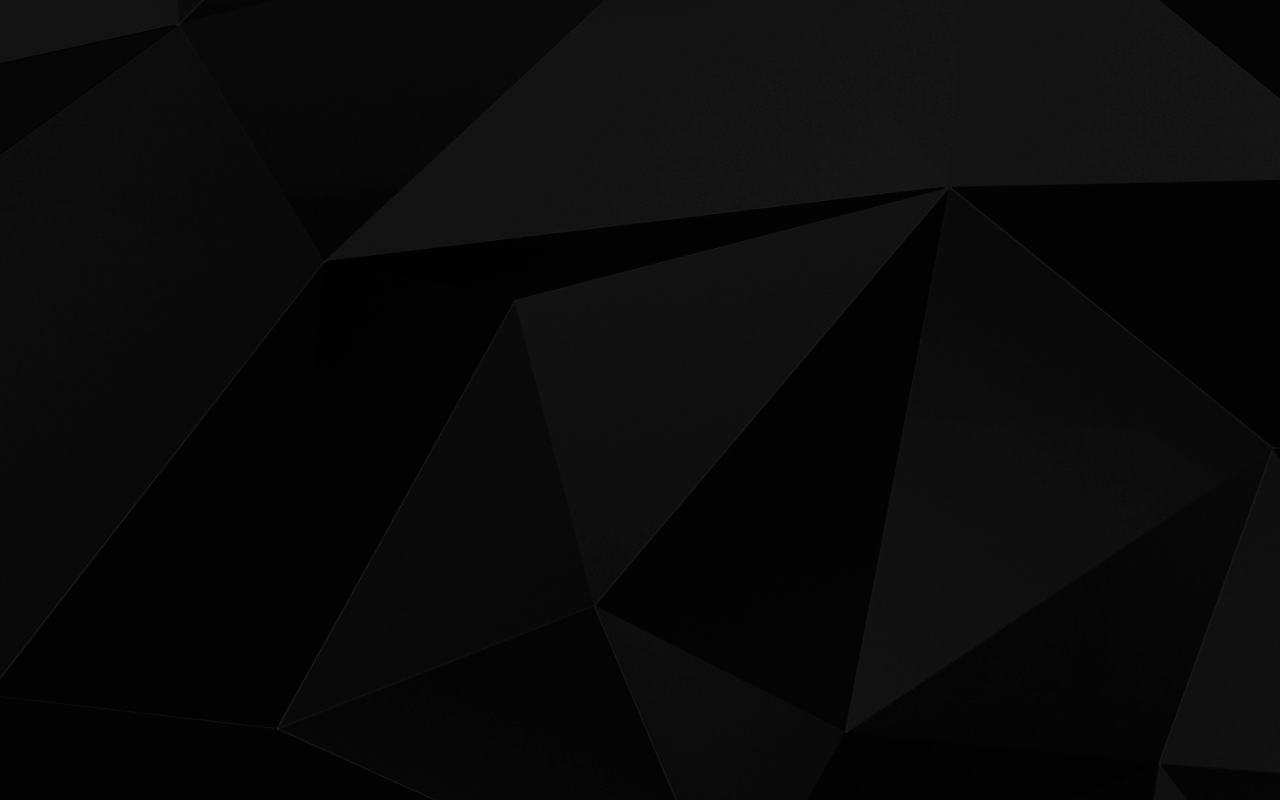
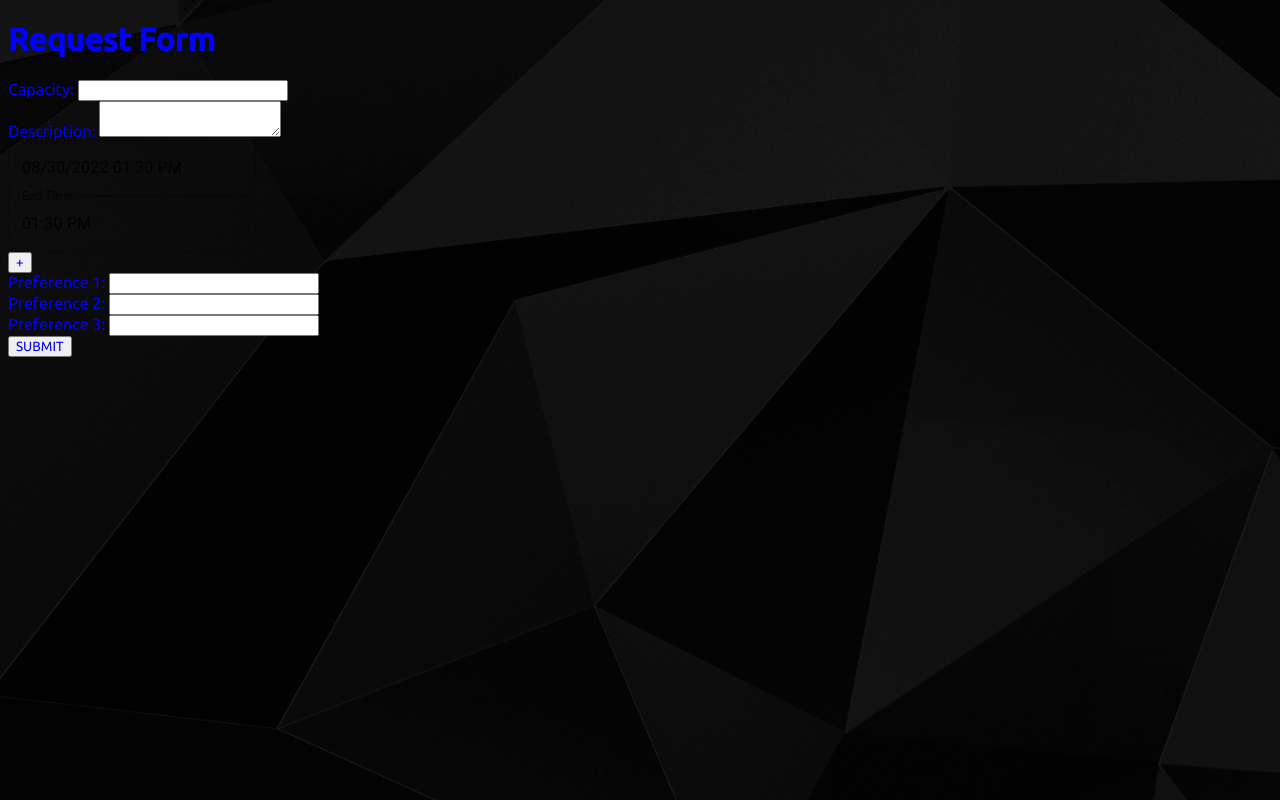
Before and after one commit to PradhanAN/Seminar-Hall-proj, a React (Create React App) app: page /request in a window 1280 px wide. Built offline with nearby package versions, Linux system fonts and the light colour scheme; a web font is replaced by a local one.

Commit message:
added basic requestForm

```diff
--- a/package.json
+++ b/package.json
@@ -8,12 +8,15 @@
     "@material-ui/core": "^4.12.4",
     "@mui/icons-material": "^5.8.4",
     "@mui/material": "^5.10.1",
+    "@mui/x-date-pickers": "^5.0.0-beta.7",
     "@testing-library/jest-dom": "^4.2.4",
     "@testing-library/react": "^9.4.1",
     "@testing-library/user-event": "^7.2.1",
     "body-parser": "^1.20.0",
+    "dayjs": "^1.11.5",
     "react": "^18.0.0",
     "react-dom": "^18.0.0",
+    "react-hook-form": "^7.34.2",
     "react-router-dom": "^5.1.2",
     "react-scripts": "4.0.3",
     "swiper": "^8.3.2",
--- a/src/Routes.js
+++ b/src/Routes.js
@@ -3,6 +3,7 @@ import { BrowserRouter, Switch, Route } from "react-router-dom";
 import Layout from "./layout/Layout";
 import Signup from "./auth/Signup";
 import Signin from "./auth/Signin";
+import RequestForm from "./request/RequestForm";
 
 const Routes = () => {
   return (
@@ -11,6 +12,7 @@ const Routes = () => {
         <Route path="/" exact component={Layout} />
         <Route path="/signup" exact component={Signup} />
         <Route path="/signin" exact component={Signin} />
+        <Route path="/request" exact component={RequestForm} />
       </Switch>
     </BrowserRouter>
   );
--- /dev/null
+++ b/src/request/RequestForm.css
@@ -0,0 +1,3 @@
+* {
+    color: blue;
+}
--- /dev/null
+++ b/src/request/RequestForm.js
@@ -0,0 +1,146 @@
+import React, { useState, useEffect } from "react";
+import { AdapterDayjs } from "@mui/x-date-pickers/AdapterDayjs";
+import TextField from "@mui/material/TextField";
+import {
+	DateTimePicker,
+	LocalizationProvider,
+	TimePicker,
+} from "@mui/x-date-pickers";
+import { useForm } from "react-hook-form";
+import "./RequestForm.css";
+
+const renderDateTimes = (data) => {
+	// console.log(data);
+	return data.map((entry) => {
+		// console.log(entry);
+		return (
+			<div key={entry.date}>
+				<p>{entry.date.toDateString()}</p>
+				<p>{entry.fromTime.toString()}</p>
+				<p>{entry.toTime.toString()}</p>
+			</div>
+		);
+	});
+};
+
+const RequestForm = () => {
+	const currDate = new Date();
+	const [fromTime, setFromTime] = useState(currDate);
+	const [toTime, setToTime] = useState(currDate);
+	const [rawData, setRawData] = useState([]);
+	const [renderedDates, setRenderedDates] = useState([]);
+	const {
+		register,
+		handleSubmit,
+		formState: { errors },
+	} = useForm();
+
+	const dates = async (e) => {
+		e.preventDefault();
+
+		toTime.setFullYear(
+			fromTime.getFullYear(),
+			fromTime.getMonth(),
+			fromTime.getDate()
+		);
+
+		const currData = {
+			date: fromTime,
+			fromTime: fromTime,
+			toTime: toTime,
+		};
+		await setRawData([...rawData, currData]);
+		// setRenderedDates(renderDateTimes(rawData));
+	};
+
+	useEffect(() => {
+		// console.log(rawData);
+		setRenderedDates(renderDateTimes(rawData));
+	}, [rawData]);
+
+	const onSubmit = (data) => {
+		const curatedData = {
+			...data,
+			date: currDate,
+			dates: rawData,
+		};
+		console.log(curatedData);
+	};
+	return (
+		<div>
+			<div>
+				<h1>Request Form</h1>
+				<div className="form-group">
+					{/* <form onSubmit={handleFormSubmit}> */}
+					<form onSubmit={handleSubmit(onSubmit)}>
+						<div>
+							<label form="">Capacity: </label>
+							<input
+								type="number"
+								{...register("capacity", {
+									required: true,
+									min: 0,
+								})}
+							/>
+						</div>
+						<div>
+							<label form="">Description: </label>
+							<textarea
+								type="text"
+								{...register("description", { required: true })}
+							/>
+						</div>
+						{renderedDates}
+						<LocalizationProvider dateAdapter={AdapterDayjs}>
+							<div>
+								<DateTimePicker
+									label="Start Date"
+									// {...register("startDateAndTime", {
+									// 	required: true,
+									// })}
+									value={fromTime}
+									onChange={(value) => setFromTime(value.$d)}
+									renderInput={(props) => (
+										<TextField {...props} />
+									)}
+								/>
+							</div>
+							<div>
+								<TimePicker
+									label="End Time"
+									// {...register("endDateAndTime", {
+									// 	required: true,
+									// })}
+									value={toTime}
+									onChange={(value) => setToTime(value.$d)}
+									renderInput={(props) => (
+										<TextField {...props} />
+									)}
+								/>
+							</div>
+						</LocalizationProvider>
+						<button onClick={dates}>+</button>
+						<div>
+							<label form="">Preference 1: </label>
+							<input
+								type="text"
+								{...register("preference1", { required: true })}
+							/>
+						</div>
+						<div>
+							<label form="">Preference 2: </label>
+							<input type="text" {...register("preference2")} />
+						</div>
+						<div>
+							<label form="">Preference 3: </label>
+							<input type="text" {...register("preference3")} />
+						</div>
+						<button type="submit">SUBMIT</button>
+					</form>
+				</div>
+			</div>
+		</div>
+	);
+};
+
+export default RequestForm;
```
Also changed, not shown: 1 other file (tests, documents, lock files or other folders).
